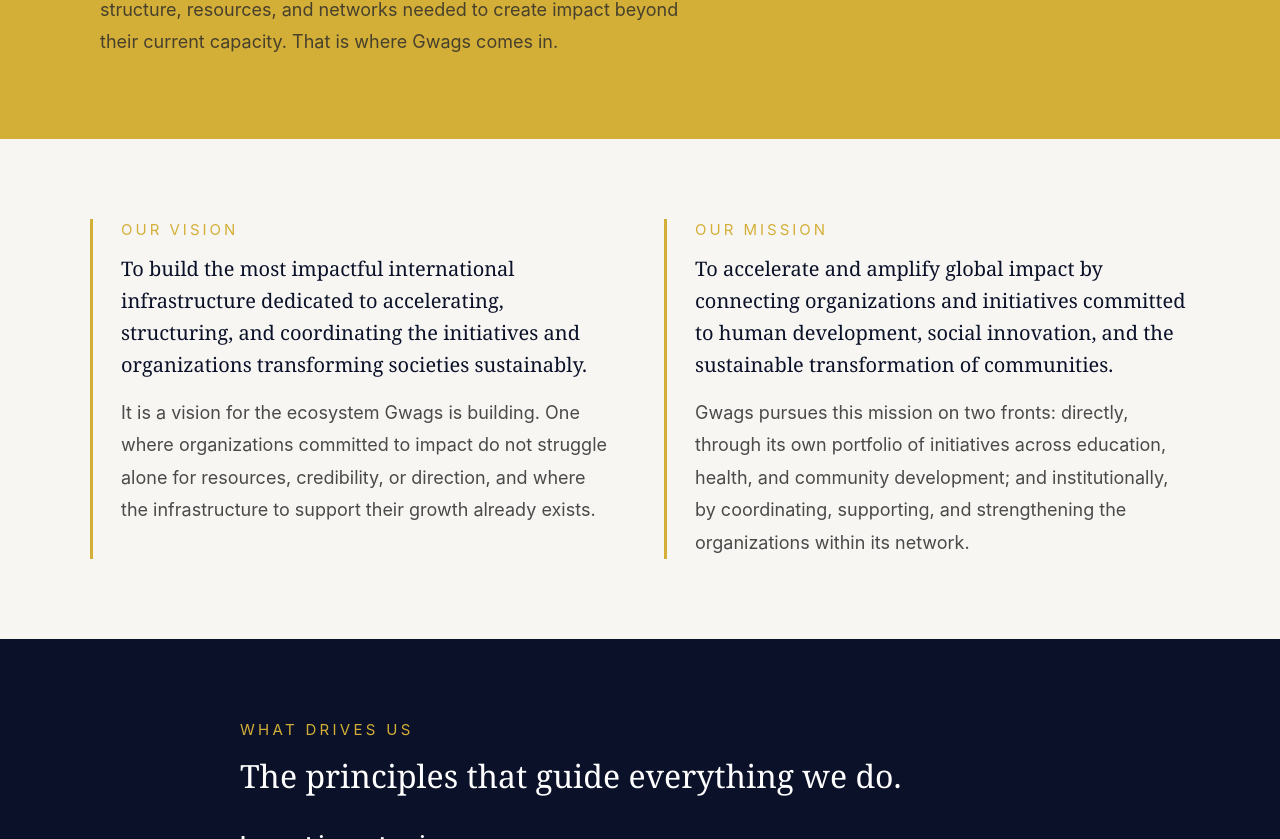
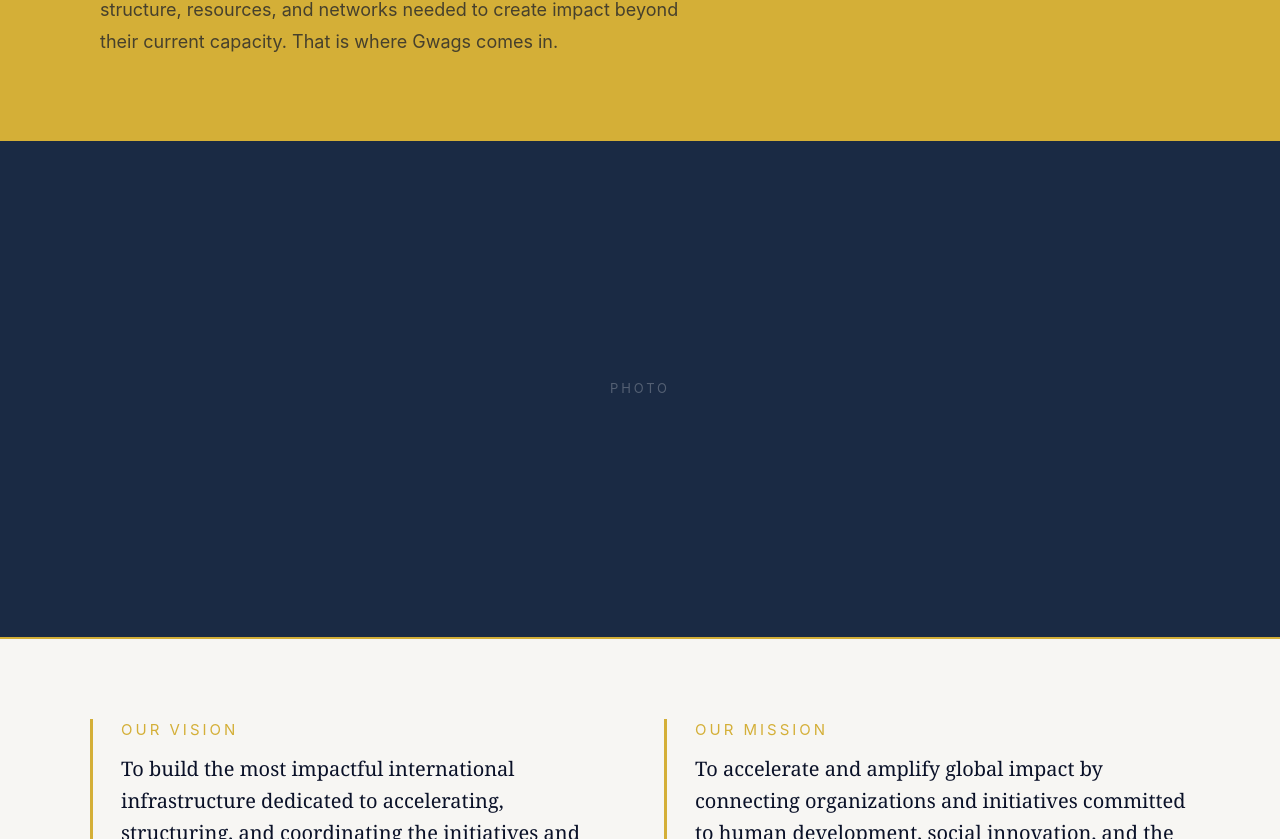
Before and after one commit to Daryllgio/gwags-website, a Next.js app: page /about/our-role in a window 1280 px wide. Shown: the part 400-1239 px from the top of the page. Built offline with nearby package versions, Linux system fonts and the light colour scheme.

Commit message:
Our Role: add photo banner placeholder between hero and vision/mission

```diff
--- a/app/about/our-role/page.tsx
+++ b/app/about/our-role/page.tsx
@@ -13,12 +13,24 @@ export default function OurRolePage() {
     <main>
       <Nav lang={lang} onToggleLang={toggleLang} />
       <HeroSection lang={lang} />
+      <PhotoBanner />
       <VisionMissionSection lang={lang} />
       <ConvictionsSection lang={lang} />
       <LookingAheadSection lang={lang} />
       <CTASection lang={lang} />
       <Footer lang={lang} />
     </main>
+  )
+}
+
+/* ── Photo Banner ── */
+function PhotoBanner() {
+  return (
+    /* IMAGE: Replace this div with:
+       <img src="/images/our-role-banner.jpg" alt="Our Role" style={{ width: '100%', height: '500px', objectFit: 'cover', display: 'block' }} /> */
+    <div className="or-photo-banner" style={{ width: '100%', height: '500px', background: '#1a2a44', borderTop: '2px solid #D4AF37', borderBottom: '2px solid #D4AF37', display: 'flex', alignItems: 'center', justifyContent: 'center', color: 'rgba(255,255,255,0.25)', fontSize: '13px', letterSpacing: '0.22em' }}>
+      PHOTO
+    </div>
   )
 }
 
```
